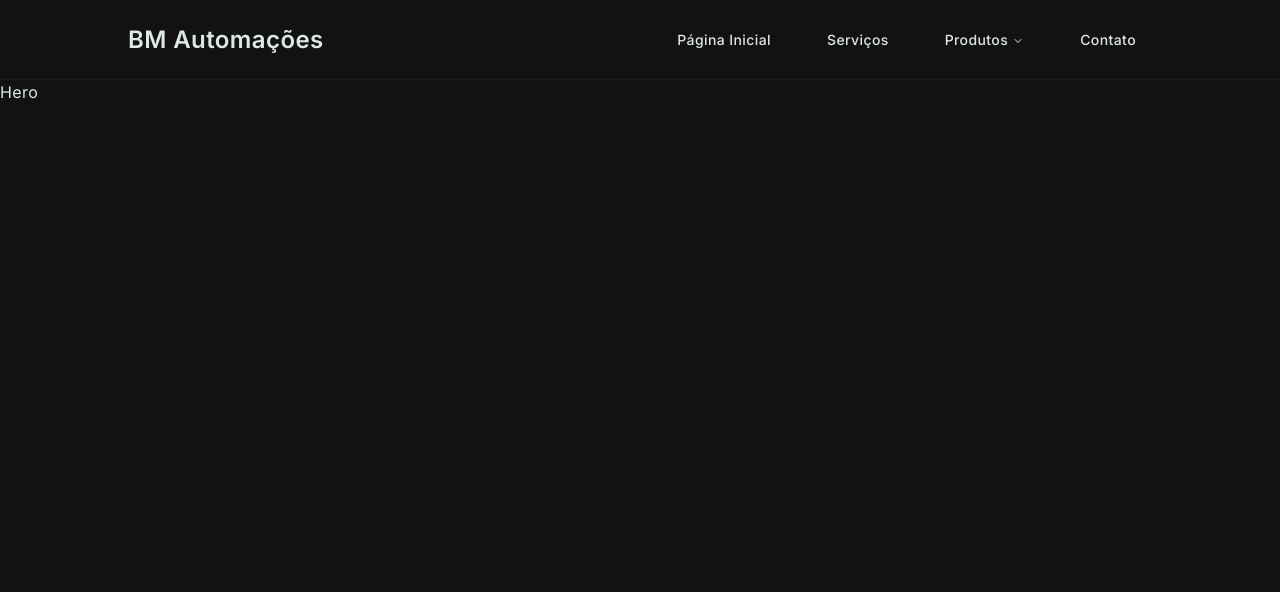
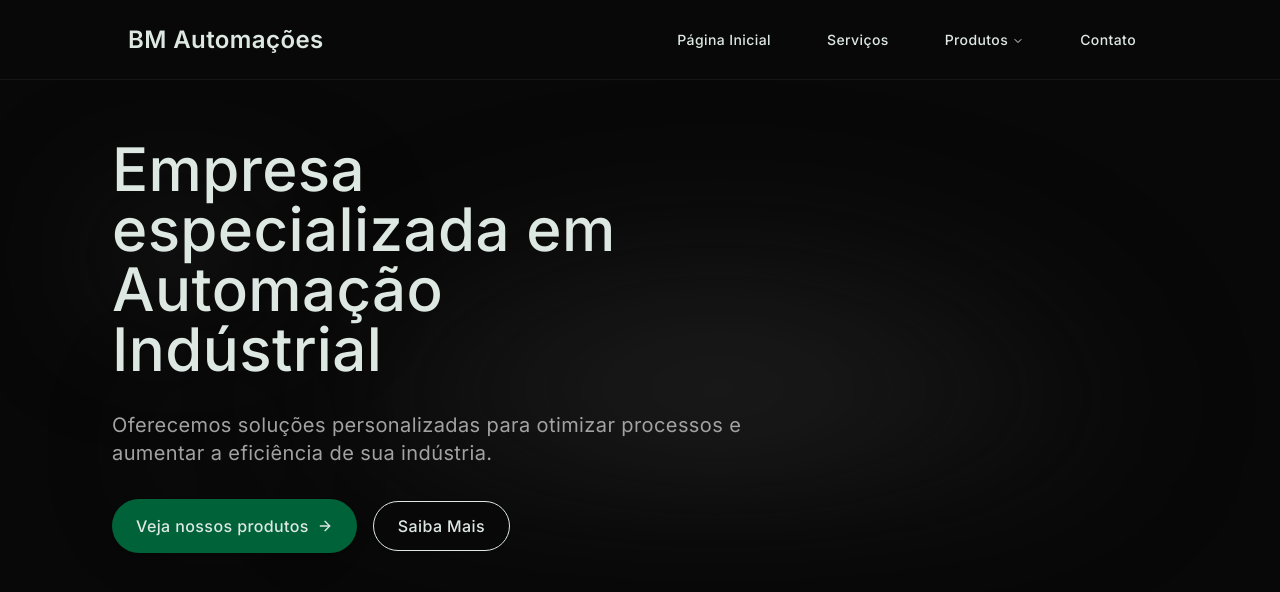
Before and after one commit to miguelmnogueira/BMAuto, a React (Vite) app: page / in a window 1280 px wide. Shown: the top 592 px of the page. Built offline with nearby package versions, Linux system fonts and the light colour scheme.

Commit message:
feat: hero base layout done, and blur/fade animations added

```diff
--- a/package.json
+++ b/package.json
@@ -11,9 +11,11 @@
   },
   "dependencies": {
     "@radix-ui/react-navigation-menu": "^1.2.13",
+    "@radix-ui/react-slot": "^1.2.3",
     "@tailwindcss/vite": "^4.1.11",
     "class-variance-authority": "^0.7.1",
     "clsx": "^2.1.1",
+    "framer-motion": "^12.23.12",
     "lucide-react": "^0.536.0",
     "react": "^19.1.0",
     "react-dom": "^19.1.0",
--- /dev/null
+++ b/src/components/ui/blurfade.tsx
@@ -0,0 +1,66 @@
+"use client";
+
+import { useRef } from "react";
+import {
+	AnimatePresence,
+	motion,
+	useInView,
+} from "framer-motion";
+import type { Variants, UseInViewOptions } from "framer-motion";
+
+type MarginType = UseInViewOptions["margin"];
+
+interface BlurFadeProps {
+	children: React.ReactNode;
+	className?: string;
+	variant?: {
+		hidden: { y: number };
+		visible: { y: number };
+	};
+	duration?: number;
+	delay?: number;
+	yOffset?: number;
+	inView?: boolean;
+	inViewMargin?: MarginType;
+	blur?: string;
+}
+
+export function BlurFade({
+	children,
+	className,
+	variant,
+	duration = 0.4,
+	delay = 0,
+	yOffset = 6,
+	inView = false,
+	inViewMargin = "-50px",
+	blur = "6px",
+}: BlurFadeProps) {
+	const ref = useRef(null);
+	const inViewResult = useInView(ref, { once: true, margin: inViewMargin });
+	const isInView = !inView || inViewResult;
+	const defaultVariants: Variants = {
+		hidden: { y: yOffset, opacity: 0, filter: `blur(${blur})` },
+		visible: { y: -yOffset, opacity: 1, filter: `blur(0px)` },
+	};
+	const combinedVariants = variant || defaultVariants;
+	return (
+		<AnimatePresence>
+			<motion.div
+				ref={ref}
+				initial="hidden"
+				animate={isInView ? "visible" : "hidden"}
+				exit="hidden"
+				variants={combinedVariants}
+				transition={{
+					delay: 0.04 + delay,
+					duration,
+					ease: "easeOut",
+				}}
+				className={className}
+			>
+				{children}
+			</motion.div>
+		</AnimatePresence>
+	);
+}
--- /dev/null
+++ b/src/components/ui/button.tsx
@@ -0,0 +1,61 @@
+import * as React from "react";
+import { Slot } from "@radix-ui/react-slot";
+import { cva, type VariantProps } from "class-variance-authority";
+
+import { cn } from "@/lib/utils";
+
+const buttonVariants = cva(
+	"cursor-pointer inline-flex items-center justify-center gap-2 whitespace-nowrap rounded-md text-sm font-medium transition-all disabled:pointer-events-none disabled:opacity-50 [&_svg]:pointer-events-none [&_svg:not([class*='size-'])]:size-4 shrink-0 [&_svg]:shrink-0 outline-none focus-visible:border-ring focus-visible:ring-ring/50 focus-visible:ring-[3px] aria-invalid:ring-destructive/20 dark:aria-invalid:ring-destructive/40 aria-invalid:border-destructive",
+	{
+		variants: {
+			variant: {
+				default:
+					"bg-primary text-primary-foreground shadow-xs hover:bg-primary/90",
+				destructive:
+					"bg-destructive text-white shadow-xs hover:bg-destructive/90 focus-visible:ring-destructive/20 dark:focus-visible:ring-destructive/40 dark:bg-destructive/60",
+				outline:
+					"border bg-background shadow-xs hover:bg-accent hover:text-accent-foreground dark:bg-input/30 dark:border-input dark:hover:bg-input/50",
+				secondary:
+					"bg-secondary text-secondary-foreground shadow-xs hover:bg-secondary/80",
+				ghost: "hover:bg-accent hover:text-accent-foreground dark:hover:bg-accent/50",
+				link: "text-primary underline-offset-4 hover:underline",
+				hero: "bg-primary text-primary-foreground shadow-xs hover:bg-primary/70 inline-flex rounded-full text-md !py-[1.7rem] flex w-fit !px-6 items-center hover:translate-y-[-3px] transition-transform",
+				hero_outline:
+					"border bg-background shadow-xs hover:bg-accent hover:text-accent-foreground dark:bg-background dark:border-input dark:hover:bg-input/50 text-primary-foreground shadow-xs hover:bg-primary/90 inline-flex rounded-full text-md !py-6 flex w-fit !px-6 items-center has-[>svg]:gap-3 hover:translate-y-[-3px] transition-transform",
+			},
+			size: {
+				default: "h-9 px-4 py-2 has-[>svg]:px-3",
+				sm: "h-8 rounded-md gap-1.5 px-3 has-[>svg]:px-2.5",
+				lg: "h-10 rounded-md px-6 has-[>svg]:px-4",
+				icon: "size-9",
+			},
+		},
+		defaultVariants: {
+			variant: "default",
+			size: "default",
+		},
+	}
+);
+
+function Button({
+	className,
+	variant,
+	size,
+	asChild = false,
+	...props
+}: React.ComponentProps<"button"> &
+	VariantProps<typeof buttonVariants> & {
+		asChild?: boolean;
+	}) {
+	const Comp = asChild ? Slot : "button";
+
+	return (
+		<Comp
+			data-slot="button"
+			className={cn(buttonVariants({ variant, size, className }))}
+			{...props}
+		/>
+	);
+}
+
+export { Button, buttonVariants };
--- a/src/index.css
+++ b/src/index.css
@@ -3,6 +3,13 @@
 @import "tailwindcss";
 
 @import "tw-animate-css";
+
+body {
+	letter-spacing: var(--tracking-normal);
+	color: var(--color-primary-foreground);
+	font-family: var(--font-primary);
+	background-color: var(--color-background);
+}
 
 :root {
 	--background: hsl(0 0% 98.8235%);
@@ -38,8 +45,7 @@
 	--sidebar-border: hsl(0 0% 87.451%);
 	--sidebar-ring: hsl(151.3274 66.8639% 66.8627%);
 	--font-sans: Inter, ui-sans-serif, sans-serif, system-ui;
-    --font-serif: ui-serif, Georgia, Cambria, "Times New Roman", Times,
-        serif;
+	--font-serif: ui-serif, Georgia, Cambria, "Times New Roman", Times, serif;
 	--font-mono: monospace;
 	--radius: 0.5rem;
 	--shadow-2xs: 0px 1px 3px 0px hsl(0 0% 0% / 0.1);
@@ -60,11 +66,11 @@
 }
 
 .dark {
-    --background: hsl(0 0% 7.0588%);
+	--background: hsl(0, 0%, 3%);
 	--foreground: hsl(214.2857 31.8182% 91.3725%);
 	--card: hsl(0 0% 9.0196%);
 	--card-foreground: hsl(214.2857 31.8182% 91.3725%);
-    --popover: hsl(0 0% 14.1176%);
+	--popover: hsl(0, 0%, 7%);
 	--popover-foreground: hsl(0 0% 66.2745%);
 	--primary: hsl(154.898 100% 19.2157%);
 	--primary-foreground: hsl(152.7273 19.2982% 88.8235%);
@@ -93,8 +99,7 @@
 	--sidebar-border: hsl(0 0% 16.0784%);
 	--sidebar-ring: hsl(141.8919 69.1589% 58.0392%);
 	--font-primary: Inter, ui-sans-serif, sans-serif, system-ui;
-    --font-serif: ui-serif, Georgia, Cambria, "Times New Roman", Times,
-        serif;
+	--font-serif: ui-serif, Georgia, Cambria, "Times New Roman", Times, serif;
 	--font-mono: monospace;
 	--radius: 0.5rem;
 	--shadow-2xs: 0px 1px 3px 0px hsl(0 0% 0% / 0.1);
@@ -140,13 +145,9 @@
 	--color-sidebar: var(--sidebar);
 	--color-sidebar-foreground: var(--sidebar-foreground);
 	--color-sidebar-primary: var(--sidebar-primary);
-    --color-sidebar-primary-foreground: var(
-        --sidebar-primary-foreground
-    );
+	--color-sidebar-primary-foreground: var(--sidebar-primary-foreground);
 	--color-sidebar-accent: var(--sidebar-accent);
-    --color-sidebar-accent-foreground: var(
-        --sidebar-accent-foreground
-    );
+	--color-sidebar-accent-foreground: var(--sidebar-accent-foreground);
 	--color-sidebar-border: var(--sidebar-border);
 	--color-sidebar-ring: var(--sidebar-ring);
 
@@ -175,10 +176,3 @@
 	--tracking-wider: calc(var(--tracking-normal) + 0.05em);
 	--tracking-widest: calc(var(--tracking-normal) + 0.1em);
 }
-
-body {
-    letter-spacing: var(--tracking-normal);
-    color: var(--color-primary-foreground);
-    font-family: var(--font-primary);
-    background-color: var(--color-background);
-}
--- a/src/pages/Home/Home.tsx
+++ b/src/pages/Home/Home.tsx
@@ -1,12 +1,11 @@
-import React from "react";
 import Hero from "./_components/Hero";
 
 function Home() {
-    return (
-        <div className="">
-            <Hero />
-        </div>
-    );
+	return (
+		<div className="px-28">
+			<Hero />
+		</div>
+	);
 }
 
 export default Home;
--- a/src/pages/Home/_components/Hero.tsx
+++ b/src/pages/Home/_components/Hero.tsx
@@ -1,9 +1,46 @@
-import React from 'react'
+import { BlurFade } from "@/components/ui/blurfade";
+import { Button } from "@/components/ui/button";
+import { ArrowRight } from "lucide-react";
 
 function Hero() {
-  return (
-    <div>Hero</div>
-  )
+	return (
+		<div className="flex  mt-28 h-[40vh] w-full relative">
+			<div className="flex flex-col gap-8 justify-center items-start w-full">
+				<BlurFade delay={0.1} duration={0.8} blur="8px">
+					<h2 className="text-6xl font font-medium max-w-[55%]">
+						Empresa especializada em Automação Indústrial
+						{/* make text content shorter */}
+					</h2>
+				</BlurFade>
+				<BlurFade delay={0.3} duration={0.8} blur="8px">
+					<p className="text-xl max-w-[65%] text-muted-foreground">
+						{/* pequena descricao */}
+						Oferecemos soluções personalizadas para otimizar
+						processos e aumentar a eficiência de sua indústria.
+					</p>
+				</BlurFade>
+				<BlurFade delay={0.5} duration={0.8} blur="8px">
+					<div className="flex gap-4 items-center">
+						<Button variant={"hero"}>
+							Veja nossos produtos
+							<ArrowRight className="" />
+						</Button>
+						<Button variant={"hero_outline"}>Saiba Mais</Button>
+					</div>
+				</BlurFade>
+			</div>
+			<div>
+				<img
+					src=""
+					className="scale-x-[-1] h-full object-cover"
+					alt=""
+				/>
+			</div>
+			<div className="absolute inset-0 bg-[radial-gradient(ellipse_at_0%_20%,var(--muted),transparent_20%)] w-[80%] blur-3xl -z-1" />
+			<div className="absolute inset-0 bg-[radial-gradient(ellipse_at_20%_80%,var(--muted),transparent_10%)] w-[50%] blur-3xl -z-1" />
+			<div className="absolute right-0 top-0 bg-[radial-gradient(ellipse_at_50%_70%,var(--muted),transparent_70%)] blur-3xl h-[300px] w-[900px] -z-1" />
+		</div>
+	);
 }
 
-export default Hero
+export default Hero;
```
Also changed, not shown: 1 other file (tests, documents, lock files or other folders). Lines whose indentation alone changed are shown as unchanged.
